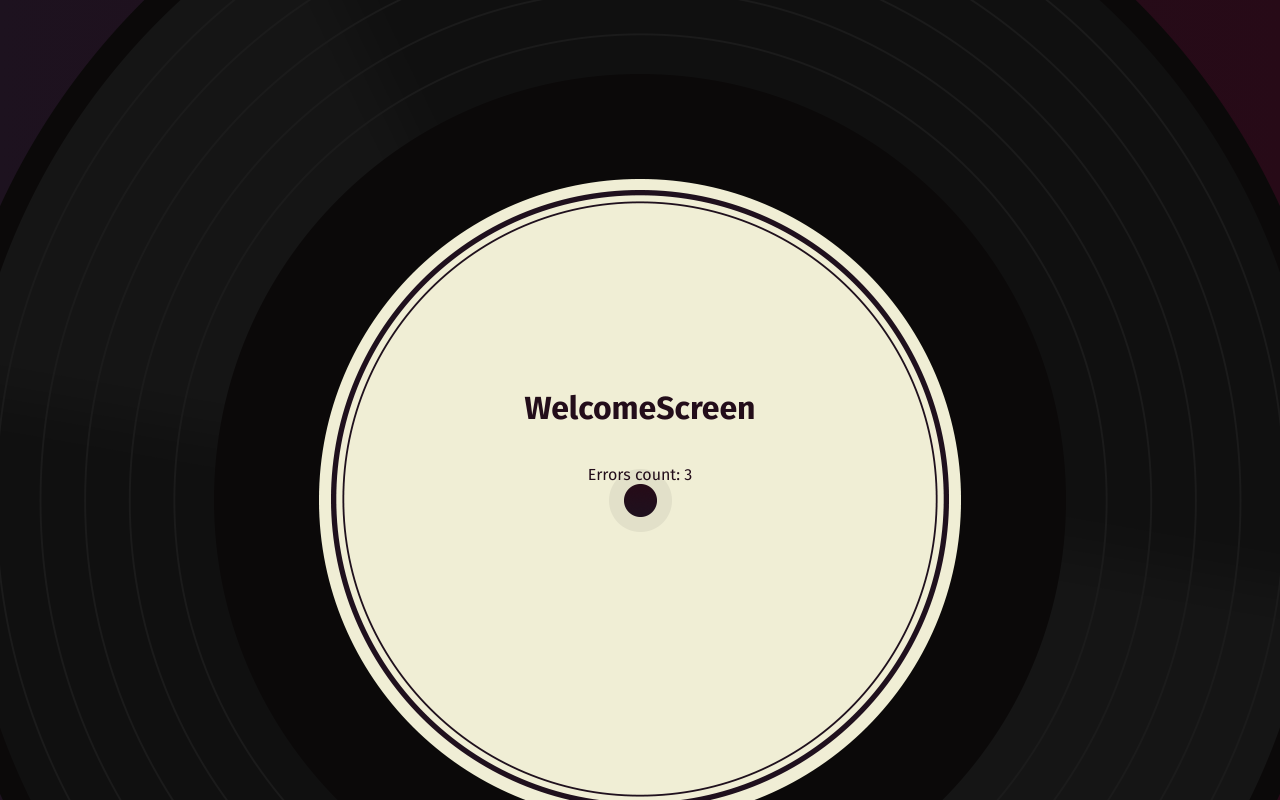
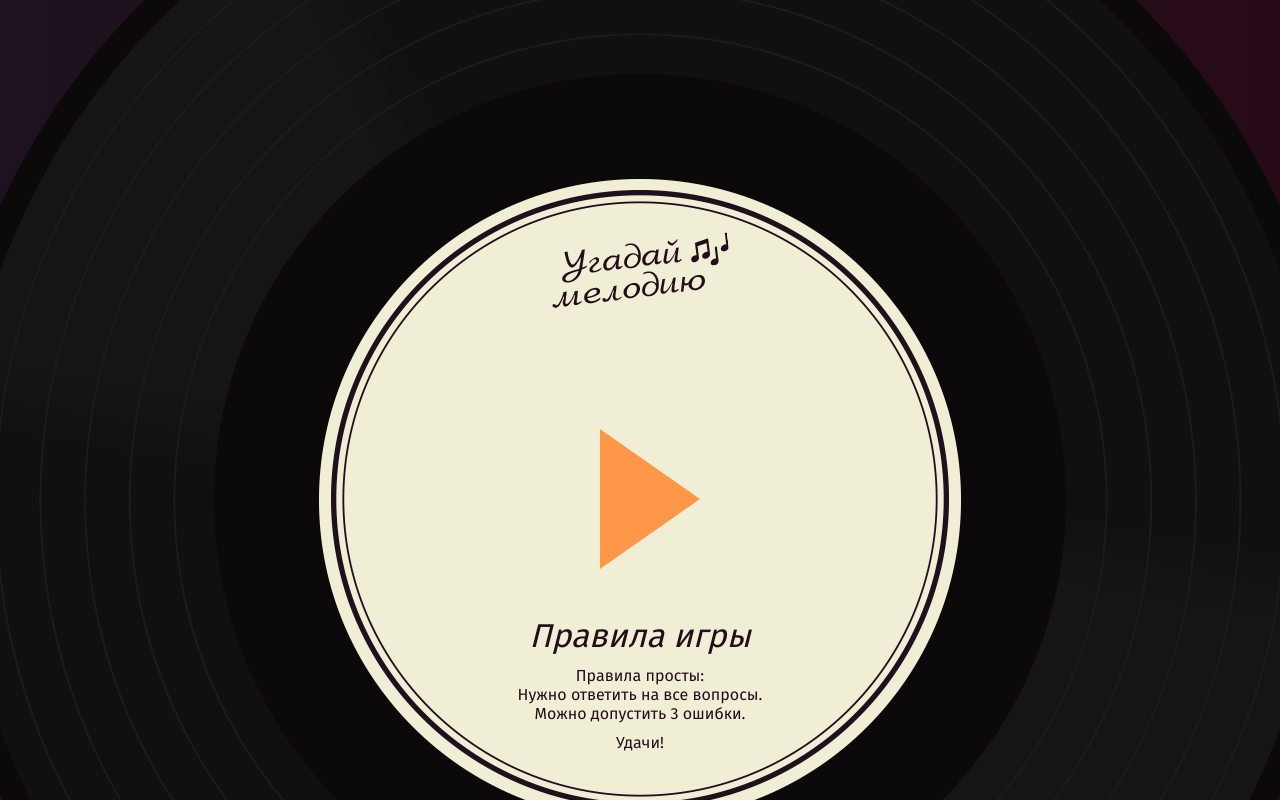
Before and after one commit to Lombre-dev/435725-guess-melody-3, a React app: page / in a window 1280 px wide. Shown: the top 800 px of the page. Built offline with nearby package versions, Linux system fonts and the light colour scheme.

Commit message:
Подключил верстку.

```diff
--- a/src/components/app/app.jsx
+++ b/src/components/app/app.jsx
@@ -5,13 +5,13 @@ import WelcomeScreen from '../welcome-screen/welcome-screen.jsx';
 
 const App = (props) => {
   return (
-    <WelcomeScreen errorsCount={props.errorsCount} />
+    <WelcomeScreen errorsLimit={props.errorsLimit} />
   );
 };
 
 App.propTypes = {
-  // число, количество ошибок для WelcomeScreen
-  errorsCount: PropTypes.number.isRequired,
+  // максимально допустимое число ошибок -> WelcomeScreen
+  errorsLimit: PropTypes.number.isRequired,
 };
 
 export default App;
--- a/src/components/welcome-screen/welcome-screen.jsx
+++ b/src/components/welcome-screen/welcome-screen.jsx
@@ -1,18 +1,33 @@
-import PropTypes from 'prop-types';
-import React from 'react';
+import PropTypes from "prop-types";
+import React from "react";
 
 
 const WelcomeScreen = (props) => {
+
+  const {errorsLimit} = props;
+
   return (
     <>
-      <h1>WelcomeScreen</h1>
-      <p>Errors count: {props.errorsCount}</p>
+      <section className="welcome">
+        <div className="welcome__logo"><img src="img/melody-logo.png" alt="Угадай мелодию" width="186" height="83" /></div>
+        <button className="welcome__button">
+          <span className="visually-hidden">Начать игру</span>
+        </button>
+        <h2 className="welcome__rules-title">Правила игры</h2>
+        <p className="welcome__text">Правила просты:</p>
+        <ul className="welcome__rules-list">
+          <li>Нужно ответить на все вопросы.</li>
+          <li>Можно допустить {errorsLimit} ошибки.</li>
+        </ul>
+        <p className="welcome__text">Удачи!</p>
+      </section>
     </>
   );
 };
 
 WelcomeScreen.propTypes = {
-  errorsCount: PropTypes.number.isRequired,
+  // максимально допустимое число ошибок
+  errorsLimit: PropTypes.number.isRequired,
 };
 
 export default WelcomeScreen;
--- a/src/index.js
+++ b/src/index.js
@@ -4,7 +4,7 @@ import App from './components/app/app.jsx';
 
 
 const Settings = {
-  ERRORS_COUNT: 3,
+  ERRORS_LIMIT: 3,
 };
 
-ReactDOM.render(<App errorsCount={Settings.ERRORS_COUNT} />, document.getElementById(`root`));
+ReactDOM.render(<App errorsLimit={Settings.ERRORS_LIMIT} />, document.getElementById(`root`));
```
